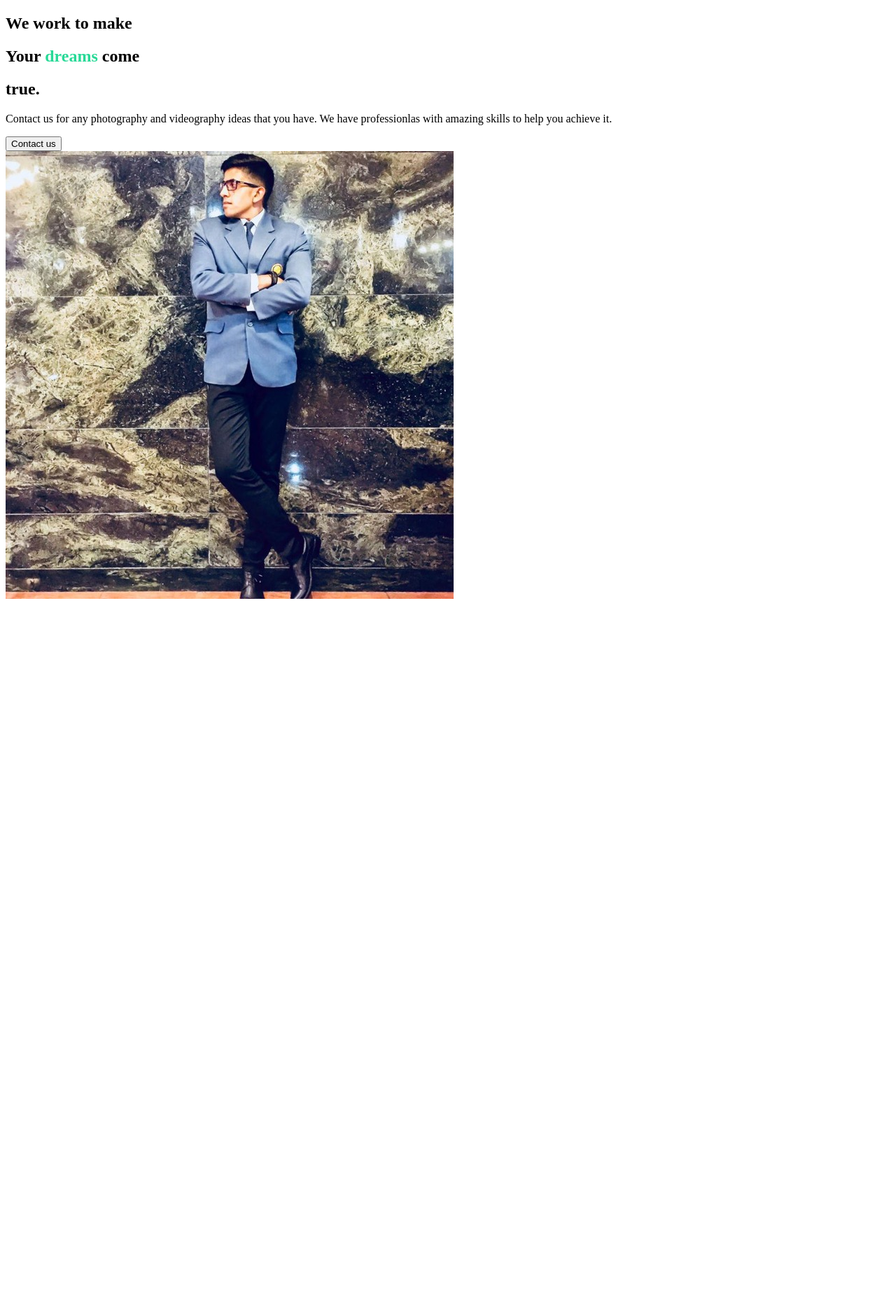
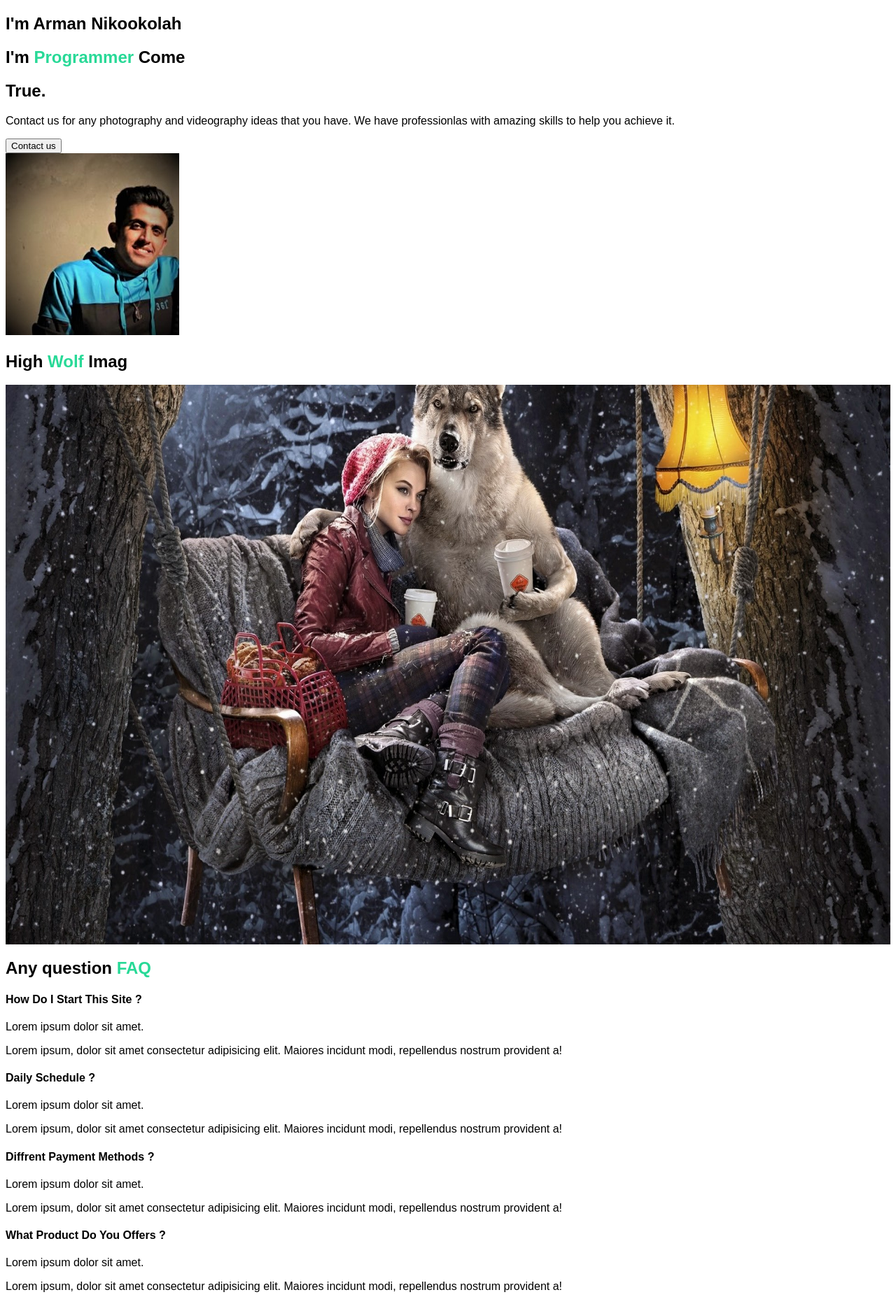
Before and after one commit to Arman-Nikokolah/ModernApp, a React (Create React App) app: page / in a window 1280 px wide. Shown: the whole page at 70% size. Before the commit the page ends 868 px from the top, so only its background shows below. Built offline with nearby package versions, Linux system fonts and the light colour scheme.

Commit message:
other items right here

```diff
--- a/public/index.html
+++ b/public/index.html
@@ -26,7 +26,7 @@
     -->
     <title>React App</title>
   </head>
-  <body>
+  <body style="font-family: sans-serif">
     <noscript>You need to enable JavaScript to run this app.</noscript>
     <div id="root"></div>
     <!--
--- a/src/components/AboutSection.jsx
+++ b/src/components/AboutSection.jsx
@@ -1,5 +1,5 @@
 import React from "react";
-import armanimage from "../img/arman.jpg";
+import armanimage from "../img/arman.jpeg";
 
 const AboutSection = () => {
   return (
@@ -7,15 +7,15 @@ const AboutSection = () => {
       <div className="description">
         <div className="title">
           <div className="hide">
-            <h2>We work to make</h2>
+            <h2 className="header"> I'm Arman Nikookolah </h2>
           </div>
           <div className="hide">
-            <h2>
-              Your <span style={{ color: "#28d997" }}> dreams</span> come
+            <h2 className="header">
+              I'm <span style={{ color: "#28d997" }}> Programmer </span> Come
             </h2>
           </div>
           <div className="hide">
-            <h2> true.</h2>
+            <h2 className="header"> True.</h2>
           </div>
         </div>
         <p className="paragraph">
--- /dev/null
+++ b/src/components/FaqSection.jsx
@@ -0,0 +1,61 @@
+import React from "react";
+
+const FaqSection = () => {
+  return (
+    <div className="faq">
+      <h2 className="header">
+        Any question <span style={{ color: "#28d997" }}> FAQ </span>
+      </h2>
+      <div className="question">
+        <h4 className="header4">How Do I Start This Site ?</h4>
+        <div className="answer">
+          <p className="paragraph-faq">Lorem ipsum dolor sit amet.</p>
+          <p className="paragraph-faqs">
+            Lorem ipsum, dolor sit amet consectetur adipisicing elit. Maiores
+            incidunt modi, repellendus nostrum provident a!
+          </p>
+        </div>
+      </div>
+      {/* question 2 */}
+      <div className="question">
+        <h4 className="header4">Daily Schedule ? </h4>
+
+        <div className="answer">
+          <p className="paragraph-faq">Lorem ipsum dolor sit amet.</p>
+          <p className="paragraph-faqs">
+            Lorem ipsum, dolor sit amet consectetur adipisicing elit. Maiores
+            incidunt modi, repellendus nostrum provident a!
+          </p>
+        </div>
+      </div>
+
+      {/* question 3 */}
+
+      <div className="question">
+        <h4 className="header4">Diffrent Payment Methods ?</h4>
+        <div className="answer">
+          <p className="paragraph-faq">Lorem ipsum dolor sit amet.</p>
+          <p className="paragraph-faqs">
+            Lorem ipsum, dolor sit amet consectetur adipisicing elit. Maiores
+            incidunt modi, repellendus nostrum provident a!
+          </p>
+        </div>
+      </div>
+
+      {/* question 4 */}
+
+      <div className="question">
+        <h4 className="header4">What Product Do You Offers ? </h4>
+        <div className="answer">
+          <p className="paragraph-faq">Lorem ipsum dolor sit amet.</p>
+          <p className="paragraph-faqs">
+            Lorem ipsum, dolor sit amet consectetur adipisicing elit. Maiores
+            incidunt modi, repellendus nostrum provident a!
+          </p>
+        </div>
+      </div>
+    </div>
+  );
+};
+
+export default FaqSection;
--- /dev/null
+++ b/src/components/ServiceSection.jsx
@@ -0,0 +1,29 @@
+import React from "react";
+import styled from "styled-components";
+import wolf from "../img/reder.jpg";
+
+const ServiceSection = () => {
+  return (
+    <div className="services">
+      <div className="description">
+        <h2 className="header">
+          High <span style={{ color: "#28d997" }}> Wolf </span> Imag{" "}
+        </h2>
+        <Images>
+          <img src={wolf} alt="wolf" />
+        </Images>
+      </div>
+    </div>
+  );
+};
+
+const Images = styled.div`
+  img {
+    width: 100%;
+    height: 100%;
+  }
+  width: 100%;
+  height: 100vh;
+`;
+
+export default ServiceSection;
--- a/src/pages/AboutUs.js
+++ b/src/pages/AboutUs.js
@@ -1,7 +1,15 @@
 import AboutSection from "../components/AboutSection";
 import React from "react";
+import ServiceSection from "../components/ServiceSection";
+import FaqSection from "../components/FaqSection";
 const AboutUS = () => {
-  return <AboutSection />;
+  return (
+    <>
+      <AboutSection />
+      <ServiceSection />
+      <FaqSection />
+    </>
+  );
 };
 
 export default AboutUS;
```
Also changed, not shown: src/img/arman.jpeg (added).
